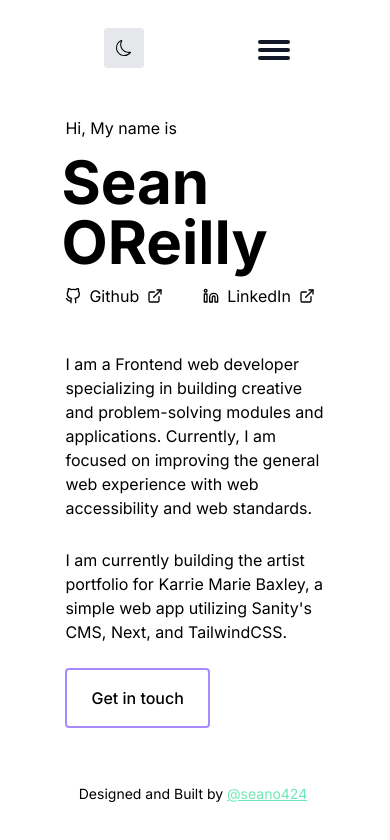
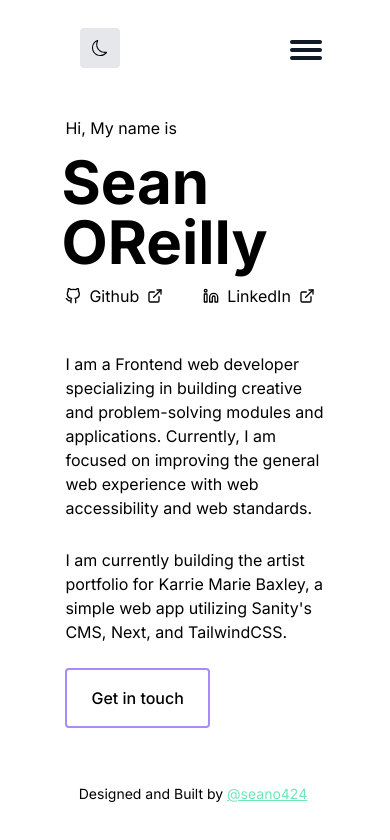
Before and after one commit to seano424/seans-react-portfolio, a Next.js app: page / in a window 390 px wide. Shown: the top 840 px of the page. Built offline with nearby package versions, Linux system fonts and the light colour scheme.

Commit message:
all the same black

```diff
--- a/components/Layout.js
+++ b/components/Layout.js
@@ -12,7 +12,9 @@ export default function Layout({ children }) {
         <link rel="icon" href="/favicon.ico" />
       </Head>
       <Navbar />
-      <main className="flex flex-1 flex-col items-center">{children}</main>
+      <main className="flex flex-1 flex-col items-center dark:bg-gray-900">
+        {children}
+      </main>
       <Footer />
     </div>
   );
--- a/components/Navbar.js
+++ b/components/Navbar.js
@@ -17,8 +17,8 @@ export default function Navbar() {
   );
   return (
     <>
-      <nav className="sticky z-10 top-0 backdrop-filter backdrop-blur flex w-full px-20 justify-between items-center py-6 lg:px-48 my-0">
-        <div className="lg:hidden">{button}</div>
+      <nav className="sticky z-10 dark:bg-gray-900 top-0 backdrop-filter backdrop-blur flex w-full px-12 justify-between items-center py-6 lg:px-48 my-0">
+        <div className="lg:hidden pl-2">{button}</div>
         <Link className="py-1 mt-1 pl-0 text-sm" href="/">
           <a className="hidden lg:flex">Home</a>
         </Link>
@@ -61,7 +61,7 @@ export default function Navbar() {
         </article>
       </nav>
       <section
-        className={`absolute z-50 top-16 bottom-0 w-full bg-white dark:bg-gray-900 transition-all duration-200 ease-linear ${
+        className={`absolute z-50 top-20 bottom-0 w-full bg-white dark:bg-gray-900 transition-all duration-200 ease-linear ${
           open ? "opacity-100 h-full" : "opacity-0 h-0"
         }`}
       >
```
